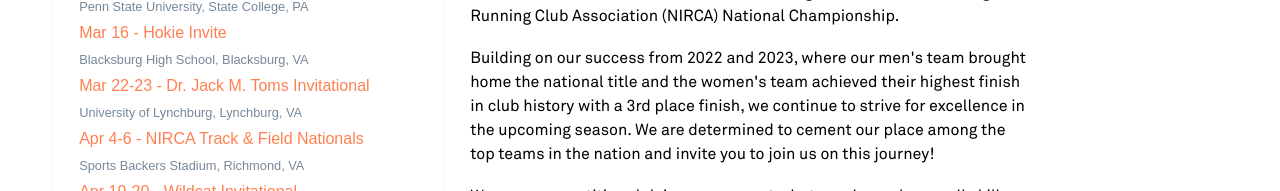
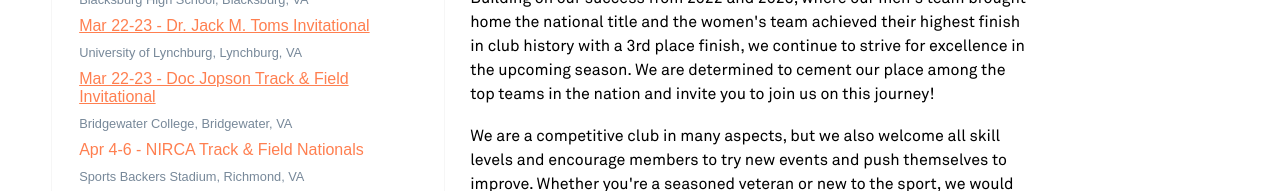
Before and after one commit to vakkale/vtclubxctf, a React (Create React App) app: page /competition/track-and-field in a window 1280 px wide. Shown: the part 969-1160 px from the top of the page. Built offline with nearby package versions, Linux system fonts and the light colour scheme; a web font is replaced by a local one.

Commit message:
banner removed, home meet, lynchburg, and bridgewater results up

```diff
--- a/src/App.jsx
+++ b/src/App.jsx
@@ -115,7 +115,7 @@ export default function App() {
             <Redirects></Redirects>
             <ScrollToTop></ScrollToTop>
             <Header></Header>
-            <Banner></Banner>
+            {/* <Banner></Banner> */}
             {/* <Parser></Parser> */}
             <Routes>
               <Route exact path="/" element={<Home />}></Route>
--- a/src/competition/trackandfield.jsx
+++ b/src/competition/trackandfield.jsx
@@ -19,11 +19,18 @@ export default function TrackAndField() {
     {
       title: "Mar 16 - Hokie Invite",
       location: "Blacksburg High School, Blacksburg, VA",
+      url: "http://results.tfmeetpro.com/Laurence_Loesel/Hokie_Track_Invitational_31624/"
     },
     {
         title: "Mar 22-23 - Dr. Jack M. Toms Invitational",
         location: "University of Lynchburg, Lynchburg, VA",
+        url: "https://www.tfrrs.org/results/76010/Dr_Jack_M_Toms_Alumni_Invitational"
     },
+    {
+      title: "Mar 22-23 - Doc Jopson Track & Field Invitational",
+      location: "Bridgewater College, Bridgewater, VA",
+      url: "https://www.tfrrs.org/results/81513/Doc_Jopson_Track__Field_Invitational"
+  },
     {
         title: "Apr 4-6 - NIRCA Track & Field Nationals",
         location: "Sports Backers Stadium, Richmond, VA",
--- a/src/modules/SideBarLite.jsx
+++ b/src/modules/SideBarLite.jsx
@@ -37,7 +37,7 @@ export default function SideBarLite({ item, schedule, records }) {
                         {records &&
                             <div className='schedule'>
                                 <span className='meet'>All-time records can be found <a
-                                    href="https://docs.google.com/spreadsheets/d/1zZUx2uUMNxXSfT_NWlqtQy-4GPsGB0dLrmT53pfjcoo/edit?usp=sharing"
+                                    href="https://docs.google.com/spreadsheets/d/1XZuBcySO-EjvlqbeP2af8TAGS6w_v97xLn420QLyHs8/edit?usp=sharing"
                                     rel="noreferrer"
                                     target="_blank"
                                 >here.</a></span>
```
